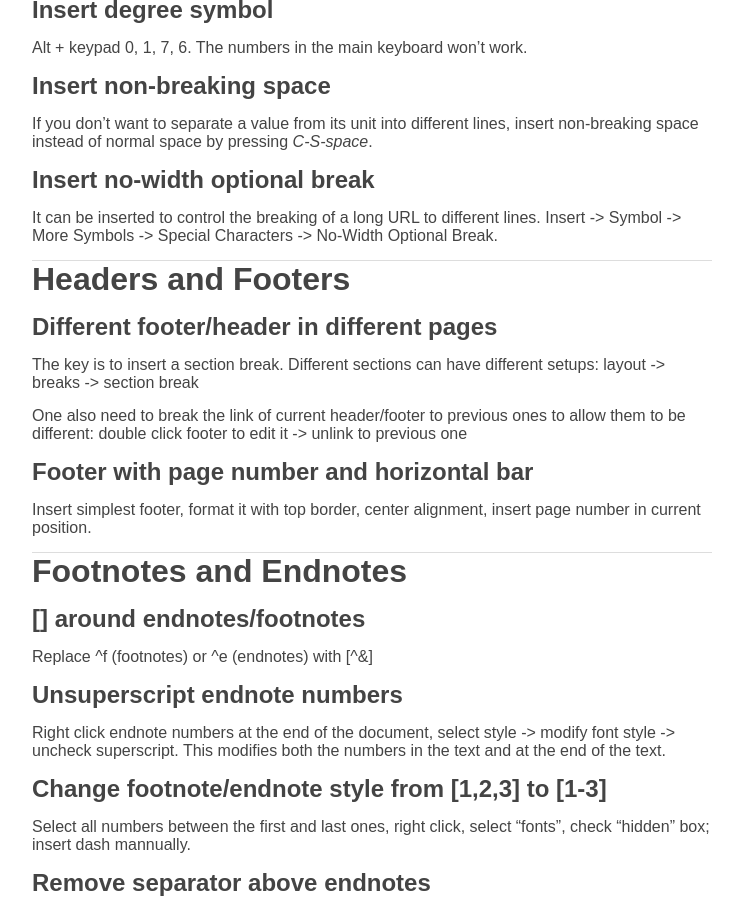
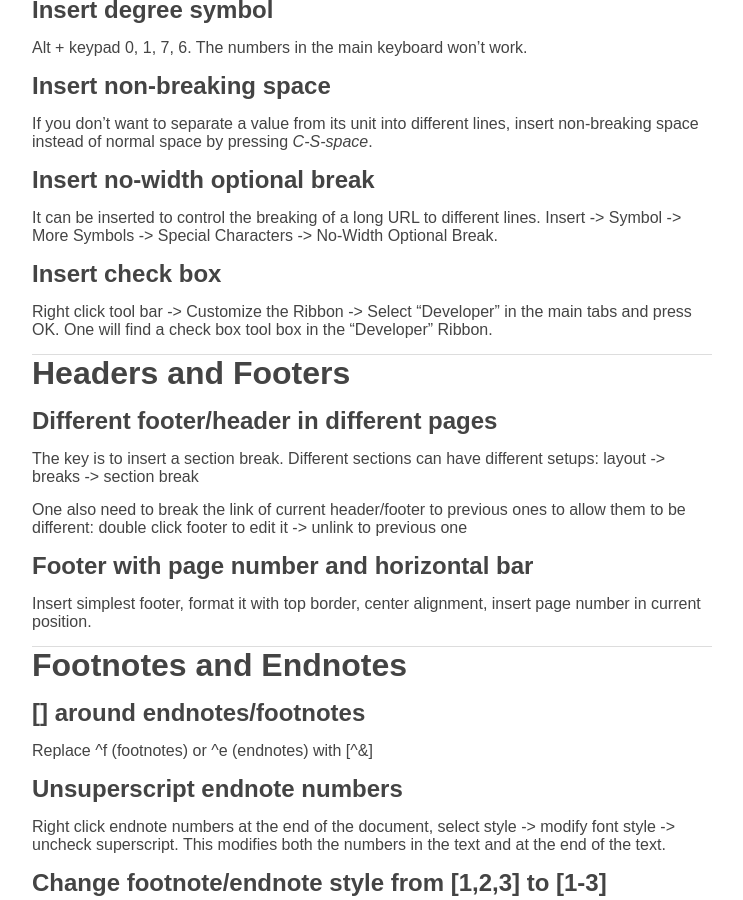
Before and after one commit to jintonic/jintonic.github.io, a Jekyll site: the page built from cs/word/index.md, in a window 1280 px wide and 900 px high, scrolled down 765 px. Shown: the whole window, without its empty margins (268-1011 px from the left). Built offline with Jekyll 4.4.1, drawn with Linux system fonts in a browser that asks for light colours; comment, search, counter and statistics services are not loaded.

Commit message:
added insert check box

```diff
--- a/cs/word/index.md
+++ b/cs/word/index.md
@@ -64,6 +64,13 @@ Insert no-width optional break
 It can be inserted to control the breaking of a long URL to different lines.
 Insert -> Symbol -> More Symbols -> Special Characters -> No-Width Optional
 Break.
+
+Insert check box
+----------------
+
+Right click tool bar -> Customize the Ribbon -> Select "Developer" in the main
+tabs and press OK. One will find a check box tool box in the "Developer"
+Ribbon.
 
 Headers and Footers
 ===================
```
